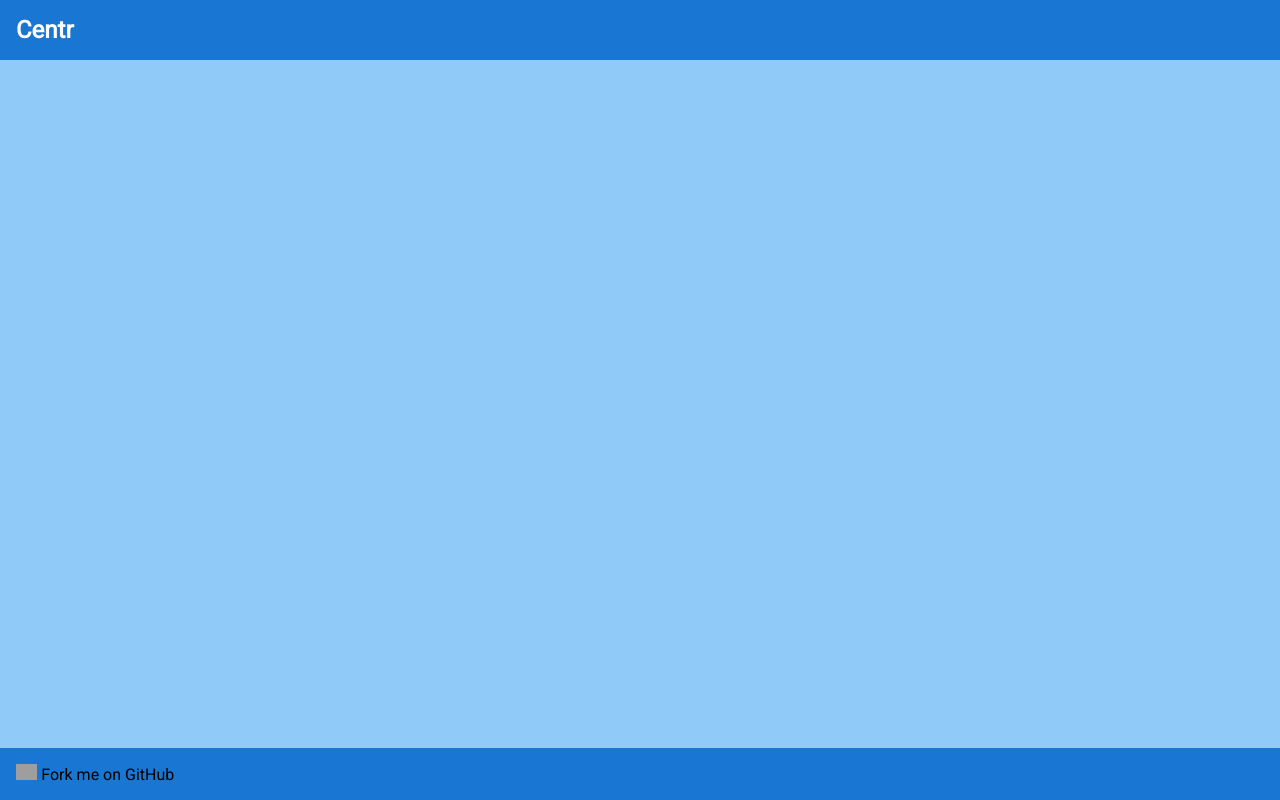
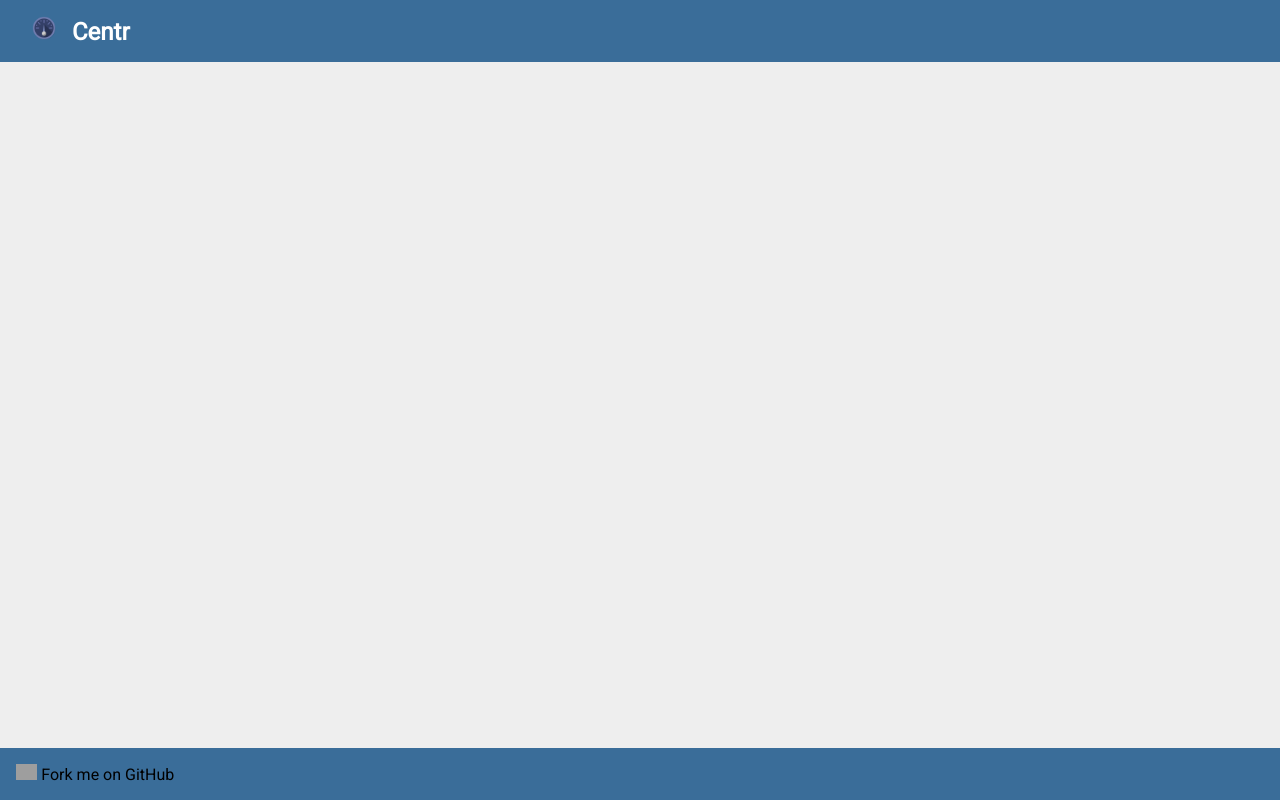
Before and after one commit to ibiBgOR/centr, a Flask app: page / in a window 1280 px wide. Run offline with Flask 2, Linux system fonts and the light colour scheme; parts of the project's set-up code (start-up, migrations or seed data) failed here and were passed over; grey boxes are pictures that could not be loaded.

Commit message:
some style changes

```diff
--- a/static/styles/layout.css
+++ b/static/styles/layout.css
@@ -17,7 +17,7 @@ body {
 #header, #footer {
   min-width: calc(100% - 32px);
   padding: 16px;
-  background-color: #1976D2;
+  background-color: #3a6d99;
 }
 
 #header {
@@ -27,10 +27,15 @@ body {
   font-weight: bold;
 }
 
+#header-logo {
+  width: 24px;
+  padding: 0px 16px;
+}
+
 #content{
   padding: 16px 0 16px;
   overflow: hidden;
-  background-color: rgba(33,150,243,0.5);
+  background-color: #EEEEEE;
   flex: 1;
 }
 
--- a/templates/dashboard.html
+++ b/templates/dashboard.html
@@ -3,6 +3,7 @@
   <head>
     <title>centr</title>
     <link rel="stylesheet" type="text/css" href="{{ url_for('static', filename='styles/layout.css') }}">
+    <link rel="shortcut icon" type="image/png" href="{{ url_for('static', filename='images/centr_fav.png') }}"/>
   </head>
   <body>
     {% include 'header.html' %}
--- a/templates/footer.html
+++ b/templates/footer.html
@@ -1,3 +1,3 @@
 <div id="footer">
-  <a target="_blank" href=""><img src="http://cdn.flaticon.com/png/256/25231.png" alt="github icon" height="16px" /> Fork me on GitHub</a>
+  <a target="_blank" href="https://github.com/ibiBgOR/centr"><img src="http://cdn.flaticon.com/png/256/25231.png" alt="github icon" height="16px" /> Fork me on GitHub</a>
 </div>
--- a/templates/header.html
+++ b/templates/header.html
@@ -1,5 +1,5 @@
 <div id="header">
-  Centr
+  <img id="header-logo" src="{{ url_for('static', filename='images/centr_logo.png') }}" alt="Centr Logo" />Centr
   <span id="buttons">
 
   </span>
```
Also changed, not shown: static/images/centr_fav.png (added), static/images/centr_logo.png (added).
